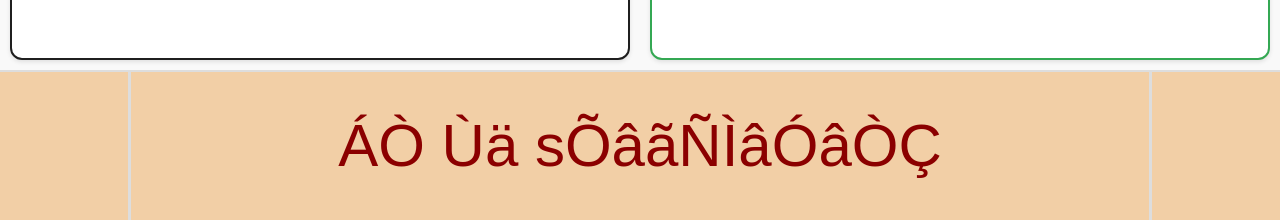
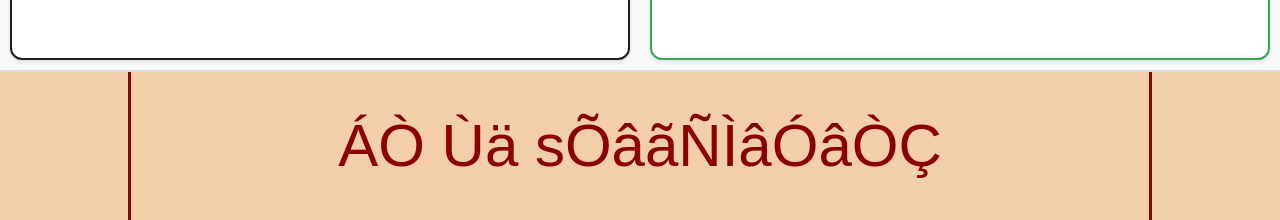
Before and after one commit to miteshrvasoya/_1_KirtanSearch, a React (Create React App) app: page / in a window 1280 px wide. Shown: the part 580-800 px from the top of the page. Built offline with nearby package versions, Linux system fonts and the light colour scheme; sample sign-in values are in the browser's storage; a web font is replaced by a local one.

Commit message:
Fixed Kirtan Output

```diff
--- a/src/components/OutputArea.jsx
+++ b/src/components/OutputArea.jsx
@@ -32,29 +32,39 @@ const OutputArea = ({ content, onContentChange, editorSettings, overlayActive })
     return () => window.removeEventListener('resize', resizeText);
   }, [content, editorSettings.fontSize, editorSettings.fontFamily, editorSettings.isBold]);
 
-  const outputStyle = {
+  // Split styles: Background on container, Text styles on inner content
+  const containerStyle = {
+    backgroundColor: editorSettings.bgColor || '#f2cfa6',
+    display: 'flex',
+    justifyContent: 'center',
+    alignItems: 'center'
+  };
+
+  const textStyle = {
     color: editorSettings.textColor || '#000000',
-    backgroundColor: editorSettings.bgColor || '#f2cfa6',
     fontFamily: editorSettings.fontFamily,
     fontWeight: editorSettings.isBold ? 'bold' : 'normal',
     fontStyle: editorSettings.isItalic ? 'italic' : 'normal',
     textDecoration: editorSettings.isUnderline ? 'underline' : 'none',
-    textAlign: editorSettings.textAlign,
-    lineHeight: '1.2'
+    textAlign: 'center', // Always center inside the lines
+    lineHeight: '1.2',
+    whiteSpace: 'nowrap',
   };
 
   return (
     <div className={`output-container ${overlayActive ? 'overlay-active' : ''}`}>
       <div
-        ref={outputRef}
         className="output-content"
-        style={outputStyle}
-        // data-placeholder="ÁÒ Ùä sÕâãÑÌâÓâÒÇ"
-        // dangerouslySetInnerHTML={{ __html: content || 'ÁÒ Ùä sÕâãÑÌâÓâÒÇ' }}
-        onInput={(e) => onContentChange(e.target.innerHTML)}
+        style={containerStyle}
       >
-        <div className="output-content-div">
-          {content || 'ÁÒ Ùä sÕâãÑÌâÓâÒÇ'}
+        <div
+          ref={outputRef}
+          className="output-content-div"
+          style={textStyle}
+        >
+          <div>
+            {content.trim() || 'ÁÒ Ùä sÕâãÑÌâÓâÒÇ'}
+          </div>
         </div>
       </div>
     </div>
--- a/src/styles/OutputArea.css
+++ b/src/styles/OutputArea.css
@@ -5,8 +5,6 @@
   right: 0;
   height: 150px;
   display: flex;
-  justify-content: center;
-  align-items: center;
   /* background-color: #f2cfa6; */
   border-top: 2px solid #ddd;
   z-index: 100;
@@ -18,21 +16,16 @@
   width: 100%;
   max-width: 100%;
   height: 100%;
-  display: flex;
-  align-items: center;
-  justify-content: center;
-  text-align: center;
-  word-break: break-word;
-  overflow: hidden;
 }
 
 .output-content-div {
-  margin: 0 10%;
-  width: 100%;
+  width: 80%;
+  margin: 0 auto; /* Center the div itself */
   height: 100%;
-  border-left: 3px solid #ddd;
-  border-right: 3px solid #ddd;
-  text-align: center;
+  box-sizing: border-box;
+  border-left: 3px solid #810606;
+  border-right: 3px solid #810606;
+  text-align: center !important;
   justify-content: center;
   align-items: center;
   display: flex;
```
